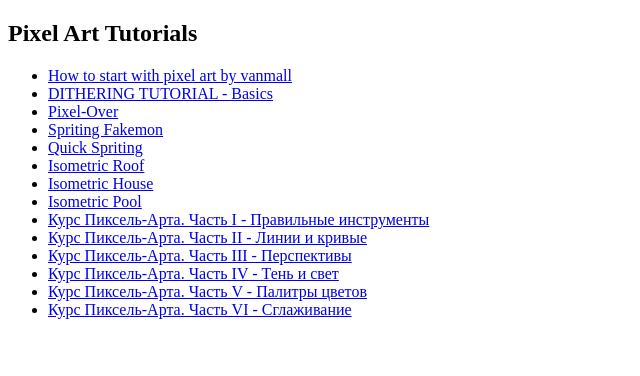
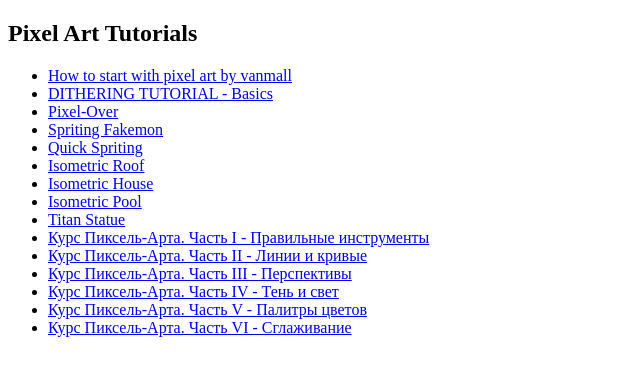
Before and after one commit to IdeaX/ideax.github.io, a plain HTML site: page pins.html in a window 1280 px wide. Shown: the whole page, without its empty margins (0-640 px from the left). Drawn offline with Linux system fonts and the light colour scheme.

Commit message:
Automatic Commit

```diff
--- a/pins.html
+++ b/pins.html
@@ -15,6 +15,7 @@
             <li><a href="http://www.pixeljoint.com/pixels/tutorials.asp?id=2357" target="_blank">Isometric Roof</a></li>
             <li><a href="http://gas13.ru/v3/tutorials/isometric_pixelart_tutorial_isometric_house.php" target="_blank">Isometric House</a></li>
             <li><a href="http://gas13.ru/v3/tutorials/isomteric_pool_pixel_art_tutorial.php" target="_blank">Isometric Pool</a></li>
+            <li><a href="http://the-titan.deviantart.com/art/Titan-Statue-Tutorial-53230059" target="_blank">Titan Statue</a></li>
             <!--
             <li><a href="" target="_blank">DITHERING TUTORIAL - Basics</a></li>
             -->
```
